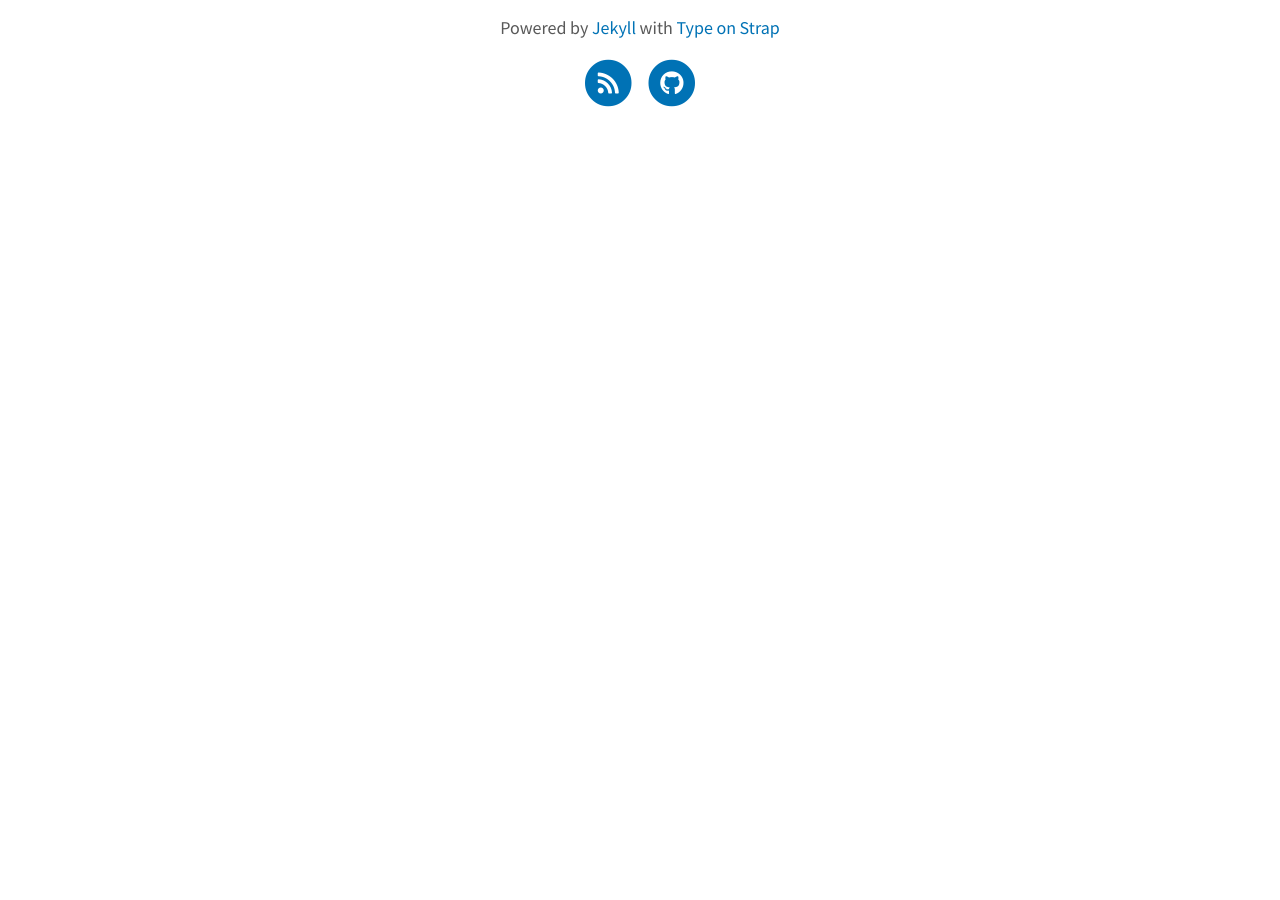
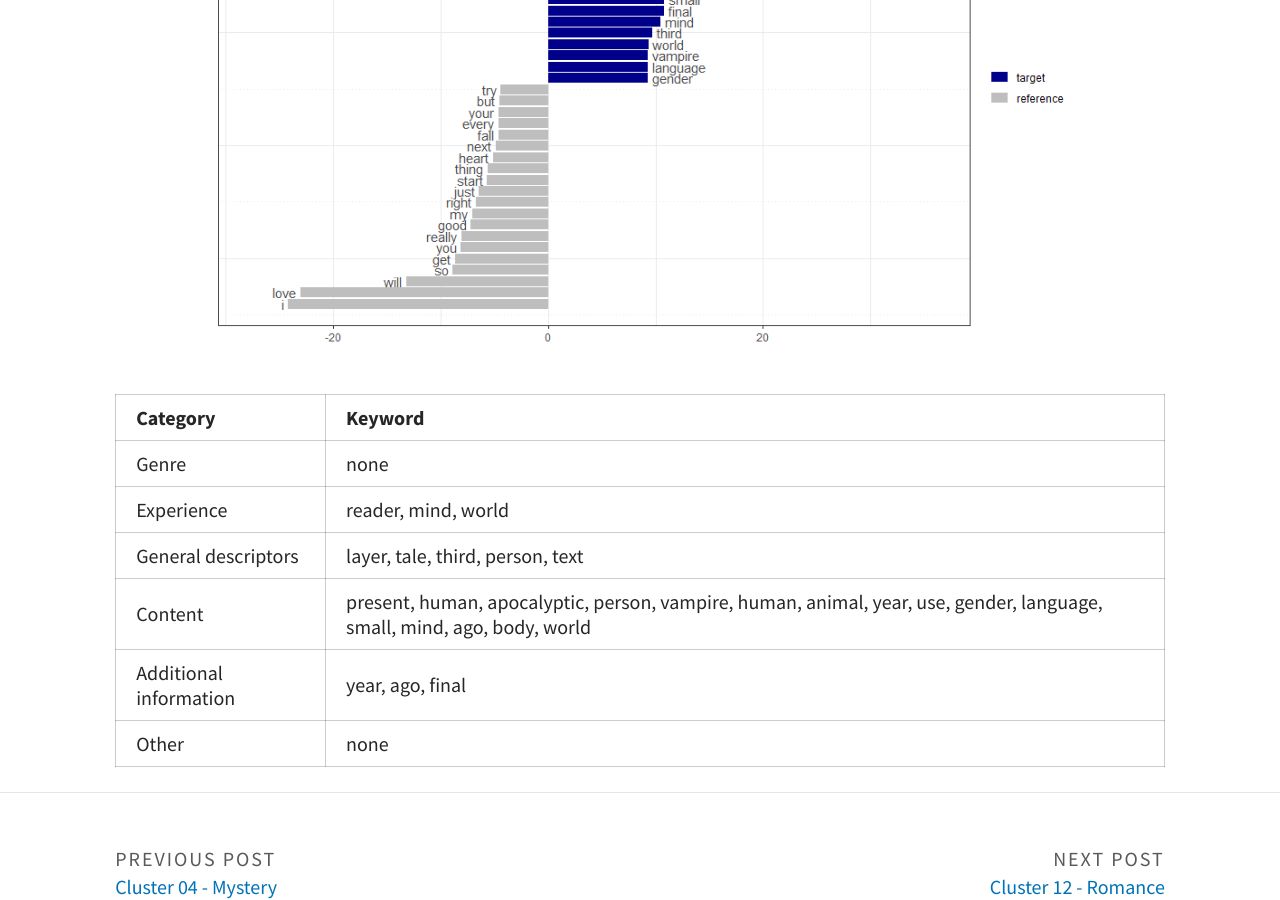
Before and after one commit to TinaTe/ReaderReviewNetworks, a Jekyll site: the page built from _portfolio/circus.md, in a window 1280 px wide and 900 px high, scrolled down 1173 px. Built offline with Jekyll 4.4.1, drawn with Linux system fonts in a browser that asks for light colours; a script that is not in the unit is left out; before the commit the page ends 1319 px from its top, so only the background shows below that.

Commit message:
add plots and tables to clusters

```diff
--- a/_portfolio/circus.md
+++ b/_portfolio/circus.md
@@ -16,3 +16,14 @@ adipisci velit, sed quia non numquam eius <a>modi tempora incidunt</a> ut labore
 Ut enim ad minima veniam, quis nostrum exercitationem ullam corporis suscipit laboriosam, nisi ut aliquid ex ea commodi consequatur?
 Quis autem vel eum iure reprehenderit qui in ea voluptate velit esse quam nihil molestiae consequatur,
 vel illum qui dolorem eum fugiat quo voluptas nulla pariatur?
+
+![Annotation Dimensions per Genre]({{ "/assets/img/plots/keyness_07.png" | relative_url}})
+
+| Category               | Keyword                                                                                                                        |
+|------------------------|--------------------------------------------------------------------------------------------------------------------------------|
+| Genre                  | none                                                                                                                           |
+| Experience             | reader, mind, world                                                                                                            |
+| General descriptors    | layer, tale, third, person, text                                                                                               |
+| Content                | present, human, apocalyptic, person, vampire, human, animal, year,   use, gender, language, small, mind,   ago, body, world    |
+| Additional information | year, ago, final                                                                                                               |
+| Other                  | none                                                                                                                           |
```
Also changed, not shown: _portfolio/cake.md (+11 -0 lines), _portfolio/hanoi.md (+11 -0 lines), _portfolio/ninja.md (+13 -0 lines), _portfolio/safe.md (+12 -0 lines), _portfolio/tictactoe.md (+12 -0 lines), assets/img/plots/keyness_01.png (added), assets/img/plots/keyness_04.png (added), assets/img/plots/keyness_07.png (added), assets/img/plots/keyness_08.png (added), assets/img/plots/keyness_11.png (added), assets/img/plots/keyness_12.png (added).
